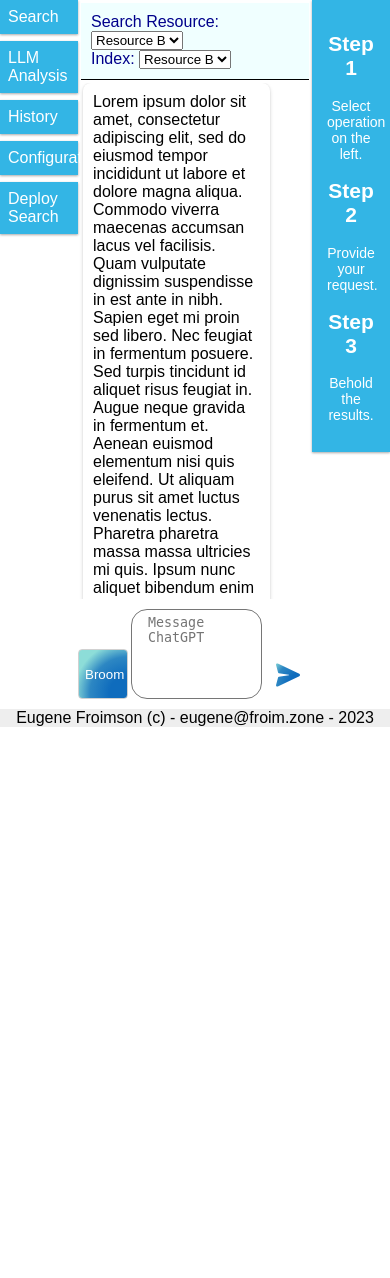
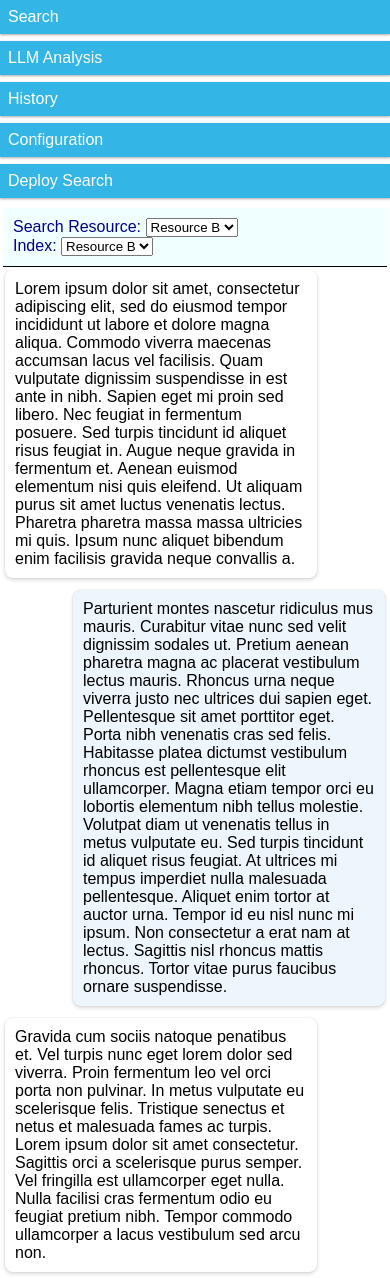
Before and after one commit to smartxr/smart-doc-man, a Flask app: page / in a window 390 px wide. Shown: the part 117-1395 px from the top of the page. Before the commit the page ends 844 px from the top, so only its background shows below. Run offline with Flask 3, Linux system fonts and the light colour scheme.

Commit message:
Breakpoints added

```diff
--- a/static/chat.css
+++ b/static/chat.css
@@ -42,7 +42,10 @@ body {
 
 .left-panel {
     border: 0px solid black;
-    width: 20%;
+    /* width: 20%; */
+    width: 100%;
+    /* height: 0px; */
+    min-height: 205px;
 }
 
 .left-panel ul {
@@ -69,8 +72,10 @@ body {
     flex-direction: column;
     /* background-color: DodgerBlue; */
     /* flex: 1; */
-    width: 60%;
+    /* width: 60%; */
+    width: 100%;
     /* align-items: center; */
+    min-height: 500px;
 }
 
 .clear-container {
@@ -119,7 +124,10 @@ body {
 
 .right-panel {
     border: 0px solid black;
-    width: 20%;
+    /* width: 20%; */
+    width: 100%;
+    /* height: 0px; */
+    min-height: 270px;
 }
 
 .aside {
@@ -144,7 +152,8 @@ body {
     flex-grow: 1;
     border: 0px solid black;
     overflow-y: auto;
-    height: 1px;
+    /* height: 1px; */
+    height: fit-content;
 }
 
 .chat-flow {
@@ -229,3 +238,23 @@ body {
     line-height: 75px;
     font-size: 30px;
 } */
+
+@media only screen and (min-width: 600px) {
+    /* For tablets: */
+    .left-panel {width: 20%;}
+    .content-area {width: 80%;}
+    .right-panel {width: 100%;}
+    .chat-thread {
+        height: 1px;
+    }
+}
+
+@media only screen and (min-width: 768px) {
+    /* For desktop: */
+    .left-panel {width: 20%;}
+    .content-area {width: 60%;}
+    .right-panel {width: 20%;}
+    .chat-thread {
+        height: 1px;
+    }
+}
```
